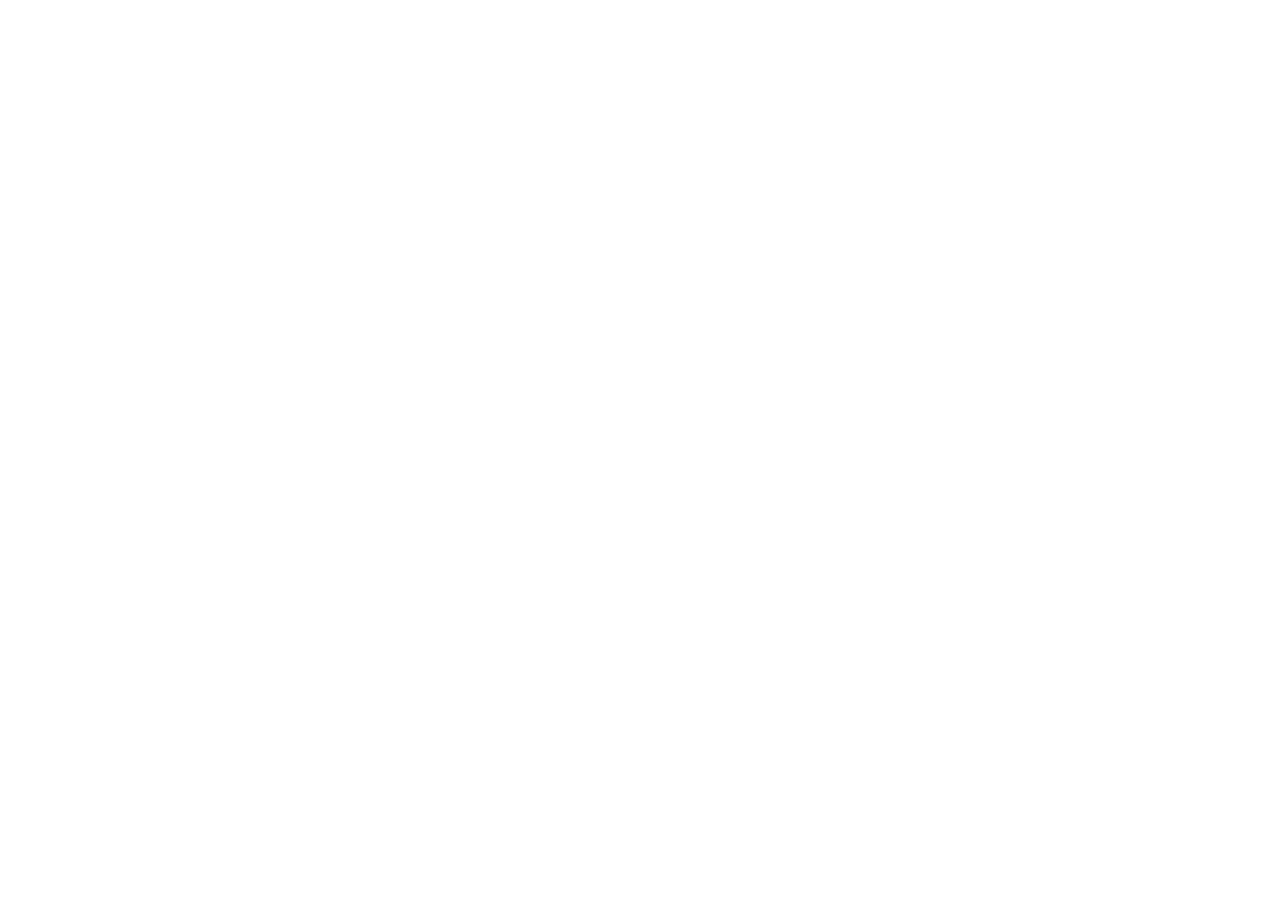
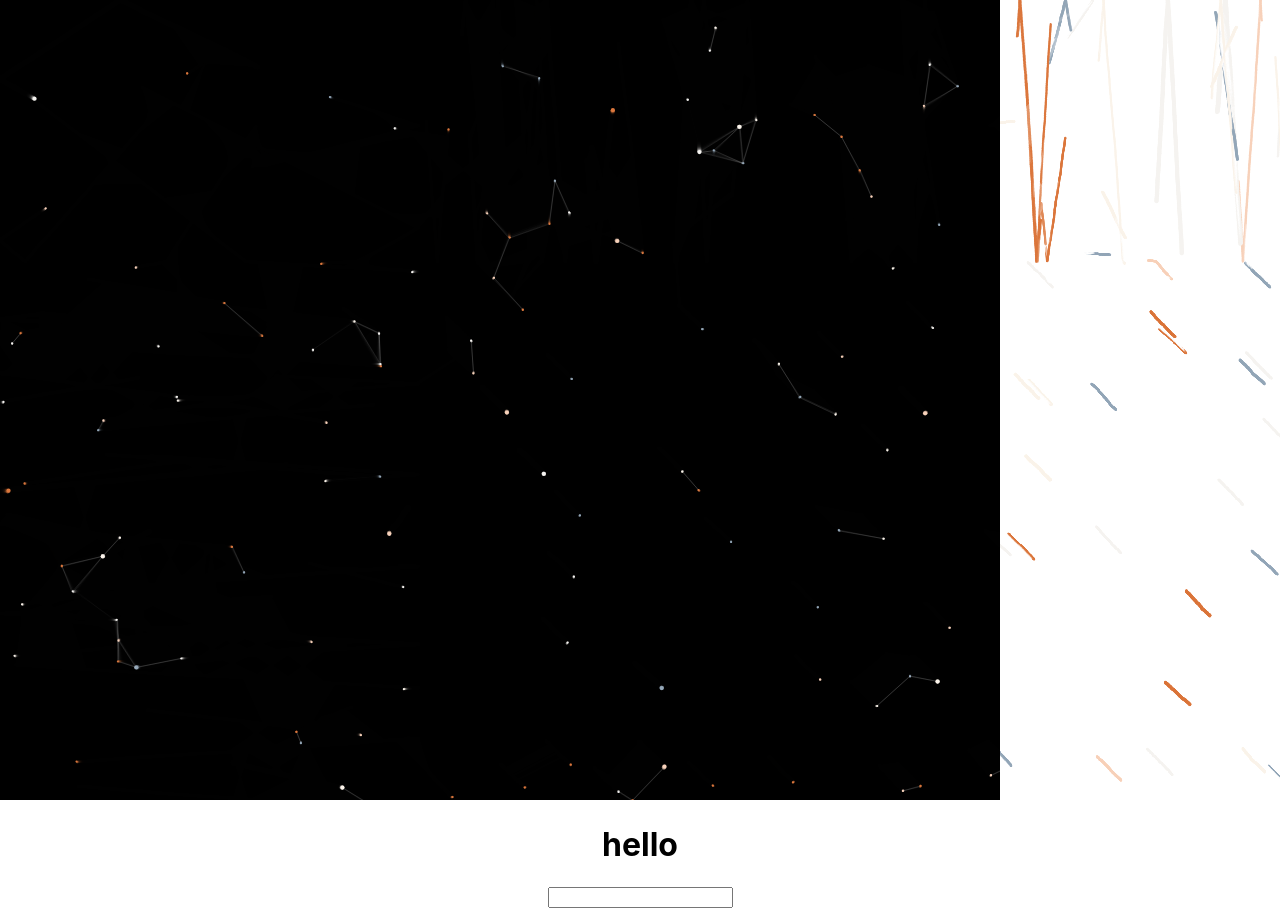
Before and after one commit to delphi1004/HTMLCanvasParticle, a React (Create React App) app: page / in a window 1280 px wide. Before the commit the page ends 800 px from the top, so only its background shows below. Built offline with nearby package versions, Linux system fonts and the light colour scheme.

Commit message:
init commit

```diff
--- a/src/App.tsx
+++ b/src/App.tsx
@@ -1,7 +1,10 @@
 /* eslint-disable react-hooks/exhaustive-deps */
-import { useEffect, useRef, useState } from 'react';
+import { KeyboardEvent, useEffect, useRef, useState } from 'react';
 import './App.css';
 import {Particle} from './Particle'
+
+let text = ''
+let mouseDown = false
 
 function App() {
   let particle:Particle[] = []
@@ -9,19 +12,93 @@
   let ctx:CanvasRenderingContext2D
 
   const ref = useRef<HTMLCanvasElement>(null)
+  const helloref = useRef<HTMLCanvasElement>(null)
   const [context,setContext] = useState<CanvasRenderingContext2D>()
+
+ // const [text,setText] = useState('A')
 
   // eslint-disable-next-line react-hooks/exhaustive-deps
   const animate = () =>{
     if(ctx){
-      ctx.clearRect(0,0,ctx.canvas.width,ctx.canvas.height)
-      ctx.fillStyle = 'red'
-      ctx.strokeStyle = "#000000";
-      ctx.lineWidth = 0.1;
-      for(let i=0;i<particle.length;i++)
-      particle[i].draw()
+      let lineCount = 0
+      //ctx.clearRect(0,0,ctx.canvas.width,ctx.canvas.height)
+      ctx.fillStyle = 'rgba(0, 0, 0, 0.4)'
+      ctx.fillRect(0,0,1000,1000)
+      ctx.fillStyle = 'white'
+      ctx.strokeStyle = '#000000';
+      ctx.lineWidth = 0.5;
+      ctx.font = '30px Arial'
+      ctx.fillText(text, 10, 50)
+
+      for(let i=0;i<particle.length;i++){
+        particle[i].draw(mouseDown)
+        if(!mouseDown){
+          for(let j=i;j<particle.length;j++){
+            let dx = particle[i].pos.x - particle[j].pos.x
+            let dy = particle[i].pos.y - particle[j].pos.y
+            let d = Math.sqrt(dx*dx+dy*dy)
+
+            if(d < 50){
+              lineCount++
+              ctx.strokeStyle='rgba(255,255,255,0.2)'
+              ctx.beginPath();
+              ctx.moveTo(particle[i].pos.x, particle[i].pos.y);
+              ctx.lineTo( particle[j].pos.x,  particle[j].pos.y);
+              ctx.stroke();
+              if(lineCount > 200){
+                break
+              }
+            }
+          }
+        }
+      }
     }
     requestAnimationFrame(animate)
+  }
+
+  const createOffScreen = () =>{
+    const offscreenCanvas = document.createElement('canvas')
+    const context = offscreenCanvas.getContext('2d')
+    const dpr = window.devicePixelRatio || 1
+    const wWidth = window.innerWidth
+    const wHeight = 55
+    offscreenCanvas!.width = wWidth * dpr
+    offscreenCanvas!.height = wHeight * dpr
+    offscreenCanvas!.style.width = wWidth+'px'
+    offscreenCanvas!.style.height = wHeight+'px'
+    context!.scale(dpr,dpr)
+
+    //context!.setTransform(dpr,0,0,dpr,0,0)
+    //context!.scale(dpr,dpr)
+    context!.fillStyle = 'black'
+    context!.fillRect(0,0,offscreenCanvas.width,offscreenCanvas.height)
+    context!.fillStyle = 'white'
+    context!.font = "20px";
+    context!.fillText('DPC 2022' , 2,10)
+
+    const pixel = context!.getImageData(0,0, offscreenCanvas.width, offscreenCanvas.height).data
+
+    let index = 0
+    let position = []
+    for(let i=0;i<pixel.length;i+=4){
+      if(pixel[i] > 50){
+        const x = index % offscreenCanvas!.width
+        const y = index / offscreenCanvas!.width
+        context!.fillStyle = 'red'
+        context!.fillRect(x,y+20,1,1)
+        position.push({x,y})
+      }
+      index++
+    }
+
+    return {offscreenCanvas,position}
+  }
+
+
+  const keyPressHandler =(e: string) =>{
+   // setText(e)
+    text += e
+    console.log(e)
   }
 
   useEffect(() => {
@@ -36,18 +113,26 @@
         canvas!.style.width = wWidth+'px'
         canvas!.style.height = wHeight+'px'
         ctx!.scale(dpr,dpr)
+        setContext(ctx!)
+        //createOffScreen()
+        const {offscreenCanvas,position} = createOffScreen()
+        //ctx.drawImage(offscreenCanvas , 0,0)
 
-        setContext(ctx!)
+        console.log('dpr',position)
 
         if(particle.length === 0){
-          for(let i=0;i<1000;i++){
-            particle.push(new Particle(ctx!))
+          for(let i=0;i<position.length;i++){
+            particle.push(new Particle(ctx!, position[i].x*3,position[i].y*3+wHeight/4))
           }
-          animate()
+         animate()
         }
     }
 
+    windowSizer()
+
     window.addEventListener('resize', windowSizer)
+    window.addEventListener('mousedown',() => {mouseDown = true})
+    window.addEventListener('mouseup',() => {mouseDown = false})
 
     return () => {
         window.removeEventListener('resize', windowSizer)
@@ -56,10 +141,12 @@
   }, [])
 
   return (
-    <div className="App">
+    <div className='App'>
      <canvas id='canvas' ref={ref}></canvas>
+     <h1 id='hello'>hello</h1>
+     <input type='text' id='text' value={text} onChange={(e) => keyPressHandler(e.target.value)}/>
     </div>
-  );
+  )
 }
 
 export default App;
--- a/src/Particle.tsx
+++ b/src/Particle.tsx
@@ -1,43 +1,139 @@
+
+interface Vector2D {
+    x:number
+    y:number
+}
+
+//const color = ['hsl(214,53%,35%)','hsl(208,40%,55%)','hsl(11,59%,95%)','hsl(11,34%,65%)']
+//const color = ['hsl(207,94.8%,45.1%)','hsl(191,39.9%,76.9%)','hsl(203,50.2%,100%)','hsl(196,86.8%,84.7%)']
+const color = ['hsl(208,20%,65%)','hsl(39,19%,95%)','hsl(33,64%,95%)','hsl(22,80%,85%)','hsl(22,69%,55%)']
+
 export class Particle{
     ctx: CanvasRenderingContext2D
-    posX:number
-    posY:number
+    pos:Vector2D
+    orgPos:Vector2D
     dirX:number
     dirY:number
     speedX:number
     speedY:number
     size:number
+    curSize:number
+    velocity:Vector2D
+    acceleration:Vector2D
+    hue:number
+    dirSelected:boolean
+    colorIndex:number
 
-    constructor(ctx:CanvasRenderingContext2D){
+    constructor(ctx:CanvasRenderingContext2D,x:number,y:number){
         this.ctx = ctx
-        this.posX = Math.random() * ctx.canvas.width
-        this.posY = Math.random() * ctx.canvas.height
+        this.pos = {x:Math.random() * ctx.canvas.width,y:Math.random() * ctx.canvas.height}
+        this.orgPos = {x:x,y:y}
+
+        this.velocity = {x:Math.random(),y:Math.random()}
+        this.acceleration = {x:0,y:0}
 
         this.speedX = Math.random()
         this.speedY = Math.random()
+        this.hue = (Math.random()*(40-200))+150
 
-        this.size = this.rand(1,5)
-        this.dirX = this.rand(0.5,2)
-        this.dirY = this.rand(0.7,2.1)
+        this.colorIndex = this.rand(0,color.length)
+
+        this.size = this.rand(1.1,1.2)
+        this.curSize = 0.1
+        this.dirX = this.rand(-2,2)
+        this.dirY = this.rand(-2,2)
+        this.dirSelected = true
     }
 
     rand(min:number, max:number) {
       return Math.floor(Math.random() * (max - min + 1)) + min;
     }
 
-    draw(){
+    attract(){
+      let force:Vector2D = {x:this.orgPos.x - this.pos.x,y:this.orgPos.y - this.pos.y}
+      //let force:Vector2D = {x:this.pos.x-this.orgPos.x , y: this.pos.y-this.orgPos.y}
+      let d = Math.sqrt(Math.pow(force.x,2) + Math.pow(force.y,2))
+
+      force.x /=d
+      force.y /=d
+
+
+    //   force.x *=15
+    //   force.y *=15
+
+    //   const strength = (1 * 100 * 1) / (d * d)
+
+    //   force.x *= strength
+    //   force.y *= strength
+
+    //   force.x *= 0.1
+    //   force.y *= 0.1
+
+      let steer:Vector2D = {x:force.x - this.velocity.x , y:force.y - this.velocity.y}
+      let distanceSteer = Math.sqrt(Math.pow(steer.x,2) + Math.pow(steer.y,2))
+      steer.x = Math.min(Math.max(distanceSteer, 0.01), 0.1)
+      steer.y = Math.min(Math.max(distanceSteer, 0.01), 0.1)
+
+      this.acceleration.x += steer.x
+      this.acceleration.y += steer.y
+
+      this.velocity.x += this.acceleration.x
+      this.velocity.y += this.acceleration.y
+    //   this.velocity.x = Math.min(Math.max(this.velocity.x, 0.1), 0.2)
+    //   this.velocity.y = Math.min(Math.max(this.velocity.y, 0.1), 0.2)
+
+    //   this.pos.x += this.velocity.x
+    //   this.pos.y += this.velocity.y
+
+    //   this.pos.x += force.x
+    //   this.pos.y += force.y
+
+      this.acceleration.x *= 0
+      this.acceleration.y *= 0
+    }
+
+    draw(mouseDown:boolean){
+        this.attract()
+
         this.ctx.beginPath();
-        this.ctx.arc(this.posX, this.posY, this.size, 0, 2 * Math.PI);
+        this.ctx.fillStyle = color[this.colorIndex]
+        this.ctx.arc(this.pos.x, this.pos.y, Math.abs(this.size), 0, 2 * Math.PI);
         this.ctx.fill();
 
-        this.posX +=this.dirX
-        this.posY +=this.dirY
+        // console.log('mouseDown',mouseDown)
 
-        if(this.posX >= this.ctx.canvas.width/3.0625 || this.posX <=0){
+        if(mouseDown){
+           this.dirX = (this.orgPos.x - this.pos.x) * 0.06
+           this.dirY = (this.orgPos.y - this.pos.y) * 0.05
+           this.dirSelected = true
+        }else if( this.dirSelected){
+            this.dirX = Math.random() * (Math.random() > 0.5 ? 1:-1)
+            this.dirY = Math.random() * (Math.random() > 0.5 ? 1:-1)
+            this.dirSelected = false
+            }
+
+        this.pos.x += this.dirX
+        this.pos.y += this.dirY
+
+        //this.size += this.curSize
+
+        if(this.dirX <=0){
+            this.pos.x += Math.random()*0.2
+        }
+
+        if(this.dirY <=0){
+            this.pos.y += Math.random()*0.2
+        }
+
+        if(this.size > 10 || this.size <= 0){
+            this.curSize *= -1
+        }
+
+        if(this.pos.x >= this.ctx.canvas.width/3.0625 || this.pos.x <=0){
             this.dirX *= -1
         }
 
-        if(this.posY >= this.ctx.canvas.height/3.0625 || this.posY <=0){
+        if(this.pos.y >= this.ctx.canvas.height/3.0625 || this.pos.y <=0){
             this.dirY *= -1
         }
     }
```
